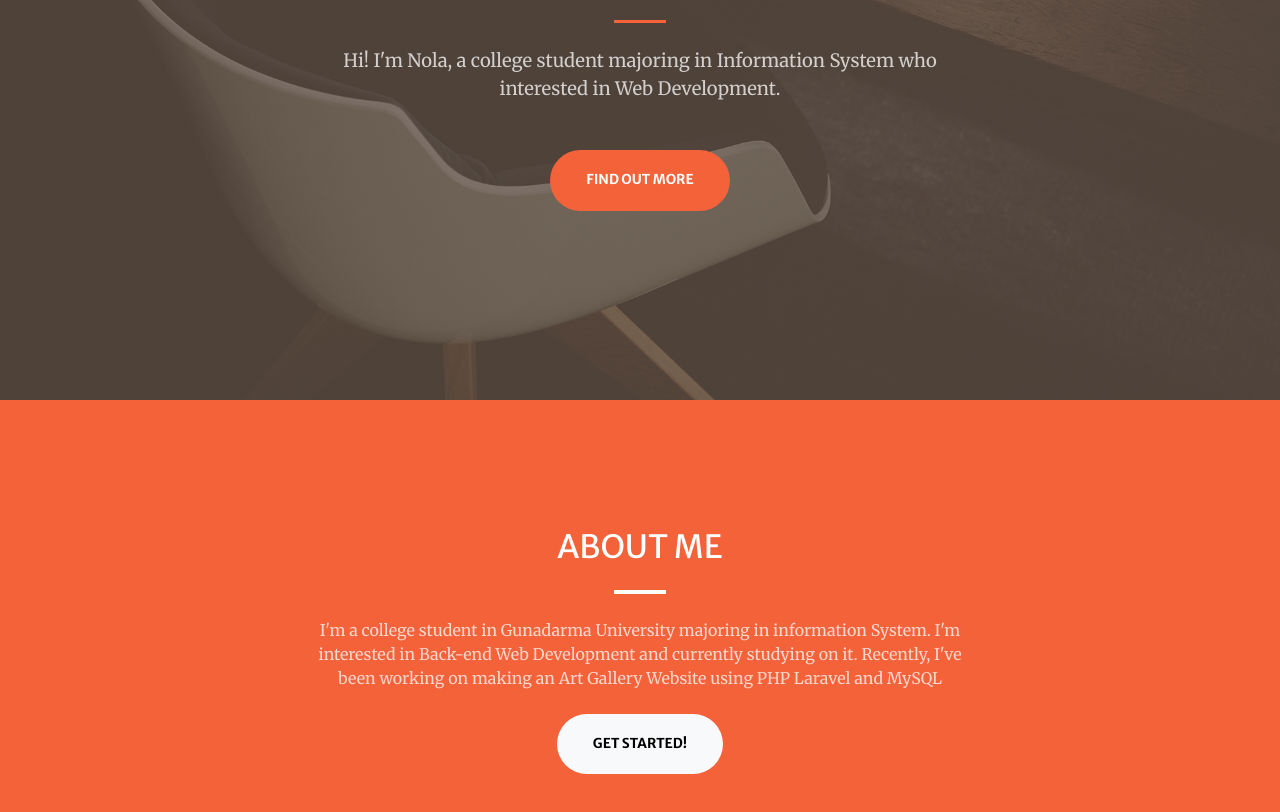
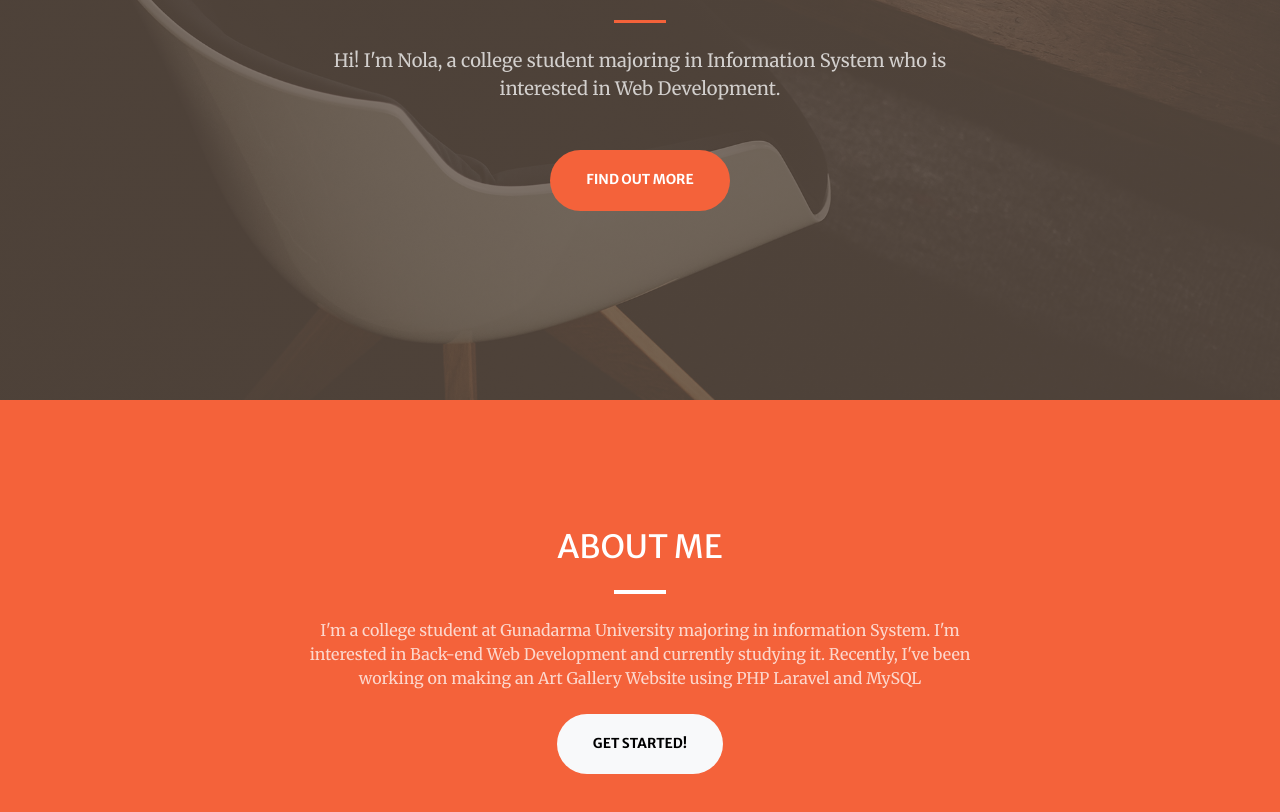
Before and after one commit to nolafarah/tpa01-personal-web, a plain HTML site: page index.html in a window 1280 px wide. Shown: the part 400-1212 px from the top of the page. Drawn offline with nearby package versions, Linux system fonts and the light colour scheme; some packages are replaced by stand-ins of ours; a script that the page names is missing.

Commit message:
update index.html

```diff
--- a/index.html
+++ b/index.html
@@ -44,7 +44,7 @@
                         <hr class="divider" />
                     </div>
                     <div class="col-lg-8 align-self-baseline">
-                        <p class="text-white-75 mb-5">Hi! I'm Nola, a college student majoring in Information System who interested in Web Development.</p>
+                        <p class="text-white-75 mb-5">Hi! I'm Nola, a college student majoring in Information System who is interested in Web Development.</p>
                         <a class="btn btn-primary btn-xl" href="#about">Find Out More</a>
                     </div>
                 </div>
@@ -58,8 +58,8 @@
                     <div class="col-lg-8 text-center">
                         <h2 class="text-white mt-0">ABOUT ME</h2>
                         <hr class="divider divider-light" />
-                        <p class="text-white-75 mb-4">I'm a college student in Gunadarma University majoring in information System.
-                            I'm interested in Back-end Web Development and currently studying on it. Recently, I've been working on making an
+                        <p class="text-white-75 mb-4">I'm a college student at Gunadarma University majoring in information System.
+                            I'm interested in Back-end Web Development and currently studying it. Recently, I've been working on making an
                             Art Gallery Website using PHP Laravel and MySQL</p>
                         <a class="btn btn-light btn-xl" href="#services">Get Started!</a>
                     </div>
```
